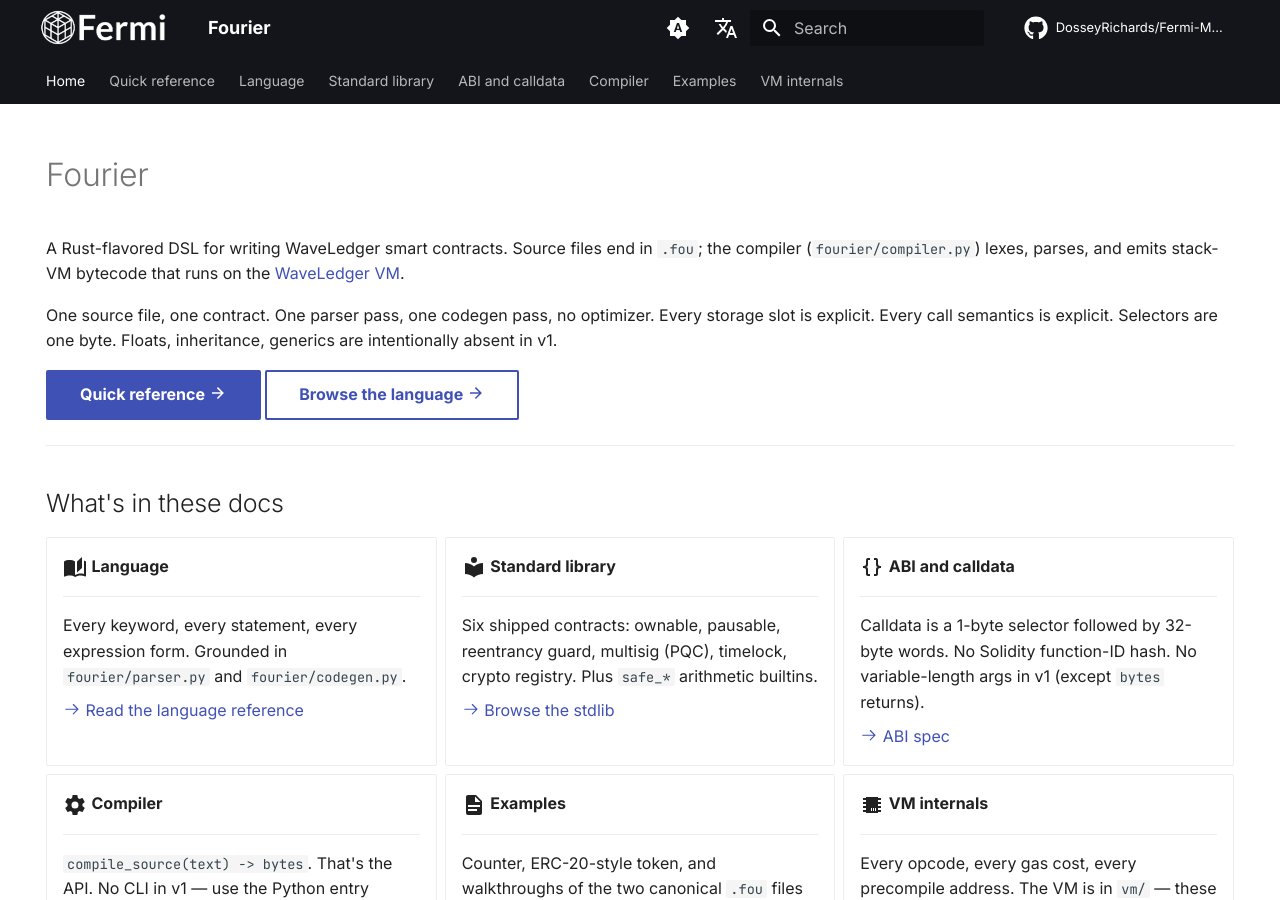
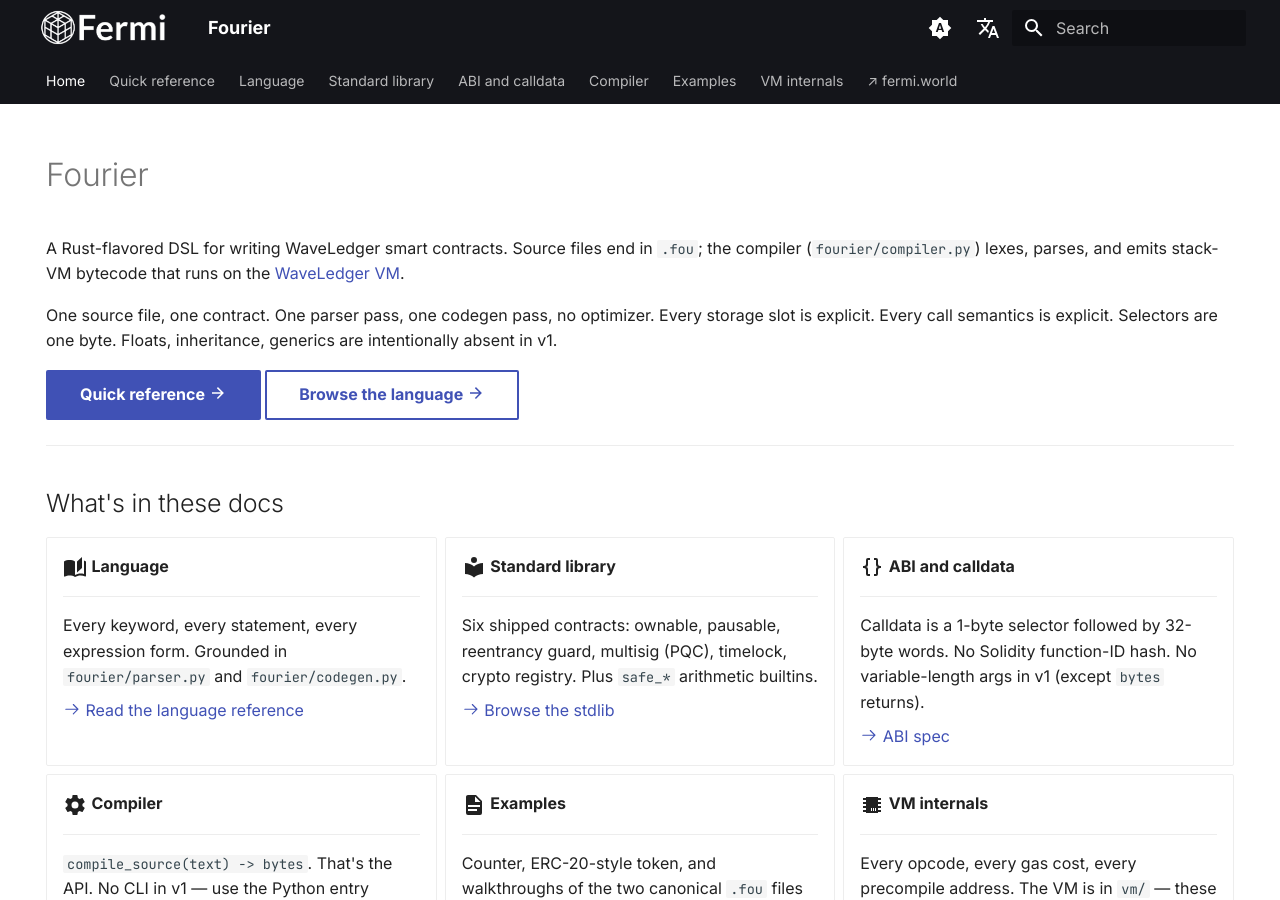
Before and after one commit to DosseyRichards/Fermi-Fourier, an MkDocs documentation site: the page built from docs/index.md, in a window 1280 px wide and 900 px high. Built offline with MkDocs 1.6.1 and Material for MkDocs 9.7.7, drawn with Linux system fonts in a browser that asks for light colours; comment, search, counter and statistics services are not loaded.

Commit message:
drop GitHub repo link + add fermi.world back-link

```diff
--- a/mkdocs.yml
+++ b/mkdocs.yml
@@ -1,8 +1,6 @@
 site_name: Fourier
 site_description: Fourier — the smart contract language for WaveLedger. Rust-flavored, compiled to a stack VM with post-quantum precompiles.
 site_url: https://fourier.fermi.world/
-repo_url: https://github.com/DosseyRichards/Fermi-Mining-ASIC-Software
-repo_name: DosseyRichards/Fermi-Mining-ASIC-Software
 edit_uri: ""
 
 docs_dir: docs
@@ -14,8 +12,6 @@ theme:
   font:
     text: Inter
     code: JetBrains Mono
-  icon:
-    repo: fontawesome/brands/github
   palette:
     - media: "(prefers-color-scheme)"
       scheme: slate
@@ -150,3 +146,4 @@ nav:
       - Guestbook: examples/guestbook.md
   - VM internals:
       - VM intro: vm.md
+  - "↗ fermi.world": https://fermi.world
```
